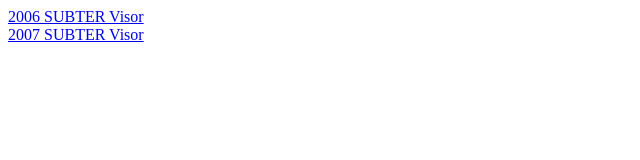
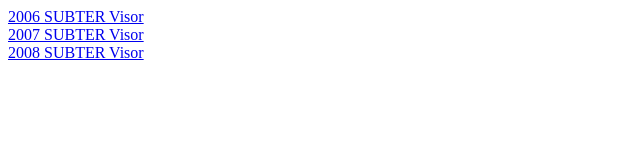
Before and after one commit to subter-items/subter-items.github.io, a plain HTML site: page catalog/index.html in a window 1280 px wide. Shown: the whole page, without its empty margins (0-640 px from the left). Drawn offline with Linux system fonts and the light colour scheme.

Commit message:
Update index.html

```diff
--- a/catalog/index.html
+++ b/catalog/index.html
@@ -13,6 +13,8 @@
 <a href="/catalog/2982/">2006 SUBTER Visor</a>
 <br>
 <a href="/catalog/990/">2007 SUBTER Visor</a>
+<br>
+<a href="/catalog/989/">2008 SUBTER Visor</a>
 
 </body>
 
```
